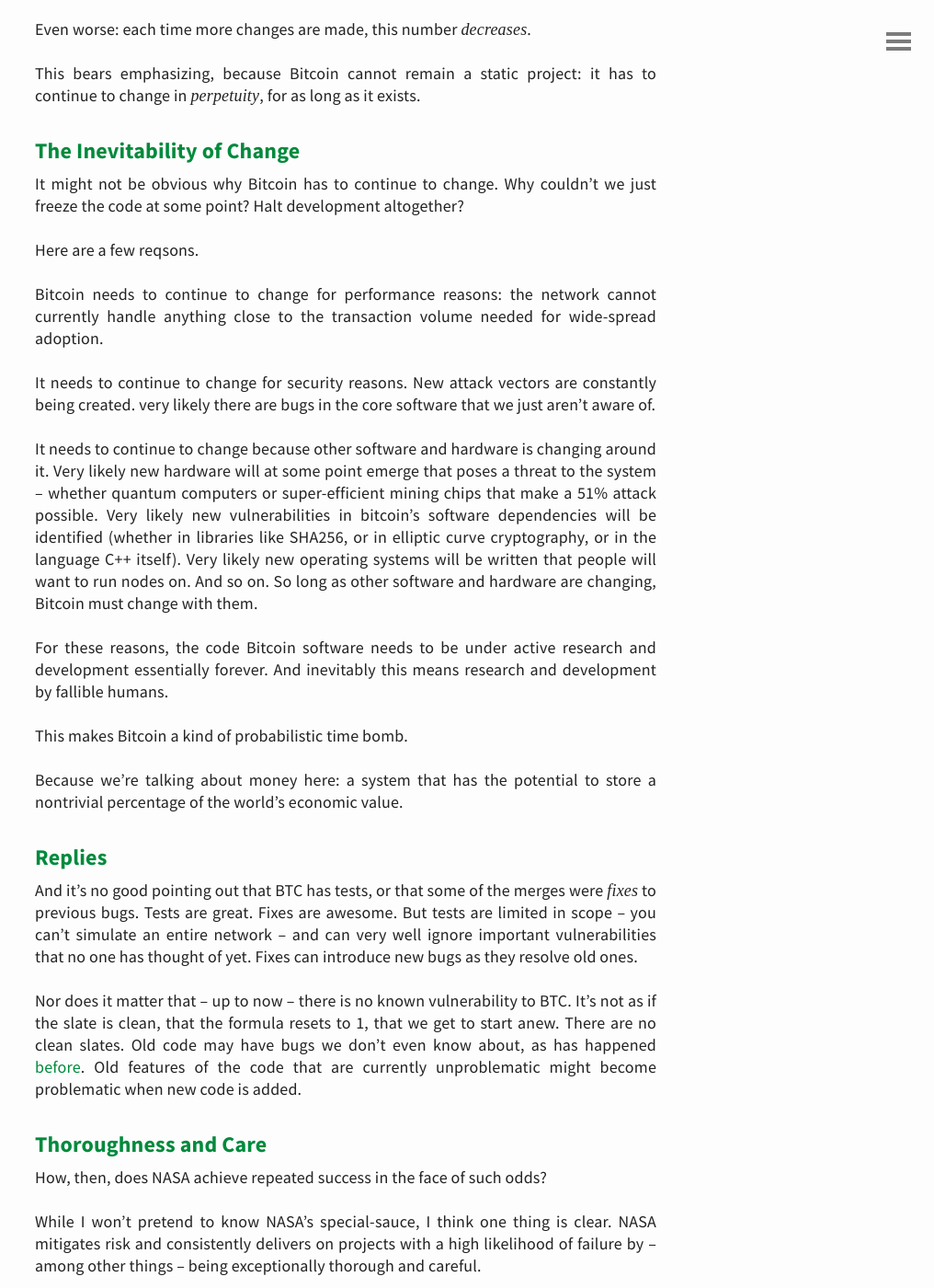
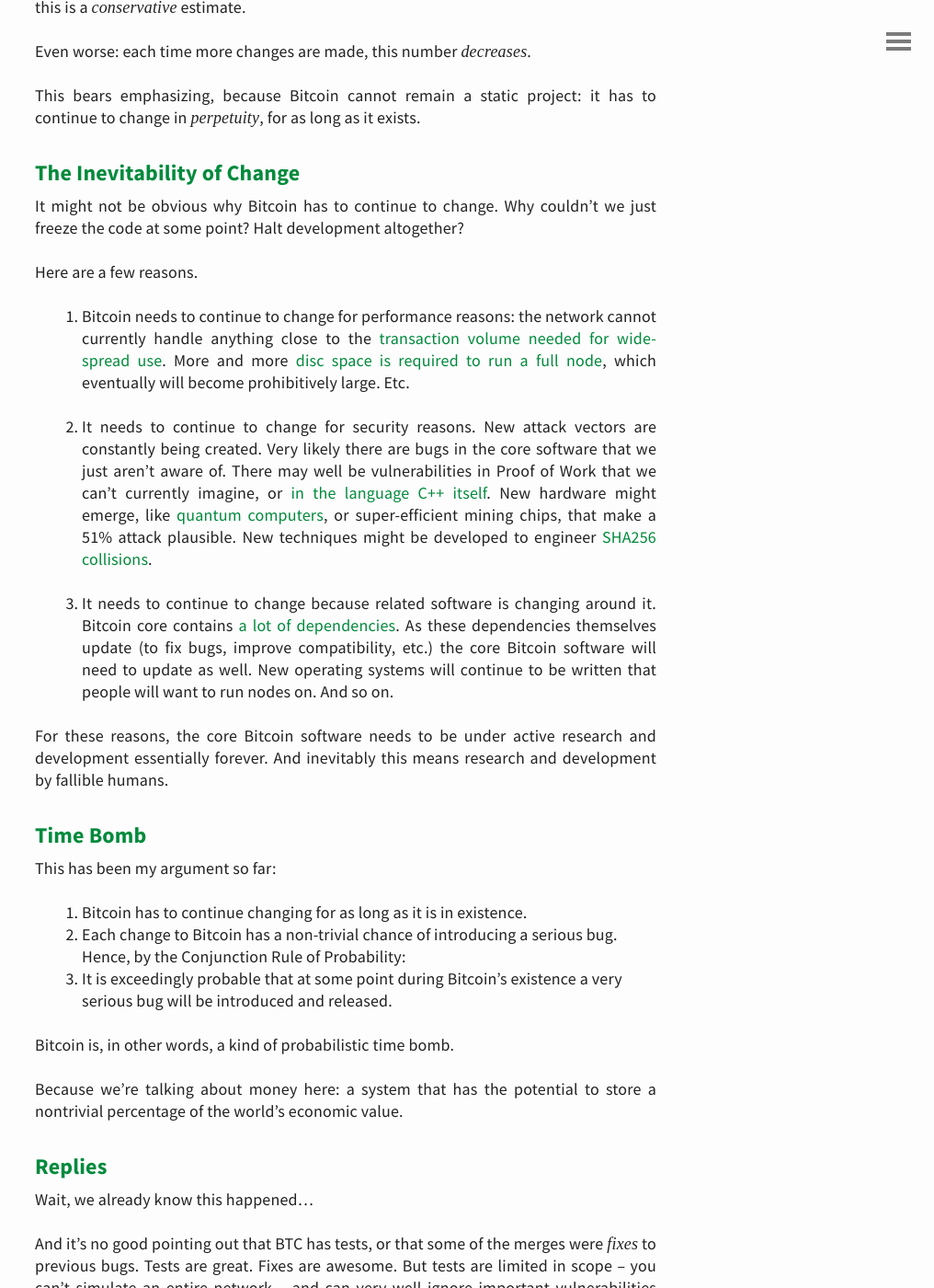
Before and after one commit to davidlaprade/davidlaprade.github.io, a Jekyll site: the page built from _posts/2018-11-23-my-biggest-doubt-about-btc.md, in a window 1280 px wide and 1400 px high, scrolled down 4296 px. Shown: the whole window at 92% size, without its empty margins (264-1280 px from the left). Built offline with Jekyll 4.4.1, drawn with Linux system fonts in a browser that asks for light colours; comment, search, counter and statistics services are not loaded; some of the changed text lies outside the part shown.

Commit message:
Explain why we can't stop developing bitcoin ever

```diff
--- a/_posts/2018-11-23-my-biggest-doubt-about-btc.md
+++ b/_posts/2018-11-23-my-biggest-doubt-about-btc.md
@@ -153,31 +154,49 @@ to continue to change in _perpetuity_, for as long as it exists.
 It might not be obvious why Bitcoin has to continue to change. Why couldn't we
 just freeze the code at some point? Halt development altogether?
 
-Here are a few reqsons.
+Here are a few reasons.
 
-Bitcoin needs to continue to change for performance reasons: the network cannot
-currently handle anything close to the transaction volume needed for
-wide-spread adoption.
+1. Bitcoin needs to continue to change for performance reasons: the network cannot
+currently handle anything close to the [transaction volume needed for
+wide-spread use](https://twitter.com/yassineARK/status/1032353127800991750).
+More and more [disc space is required to run a full
+node](https://www.reddit.com/r/btc/comments/7gwe0d/how_much_disk_space_is_needed_for_a_full_node/),
+which eventually will become prohibitively large. Etc.
 
-It needs to continue to change for security reasons. New attack vectors are
-constantly being created. very likely there are bugs in the core software that
-we just aren't aware of.
+2. It needs to continue to change for security reasons. New attack vectors are
+constantly being created. Very likely there are bugs in the core software
+that we just aren't aware of. There may well be vulnerabilities in Proof of Work
+that we can't currently imagine, or [in the language C++
+itself](https://gcc.gnu.org/bugzilla/buglist.cgi?bug_status=ASSIGNED&cf_known_to_fail_type=allwords&cf_known_to_work_type=allwords&component=c&component=c%2B%2B&product=classpath&product=gcc&query_format=advanced).
+New hardware might emerge, like [quantum
+computers](https://en.wikipedia.org/wiki/Quantum_computing), or super-efficient mining
+chips, that make a 51% attack plausible. New techniques might be developed to
+engineer [SHA256
+collisions](https://security.googleblog.com/2017/02/announcing-first-sha1-collision.html).
 
-It needs to continue to change because other software and hardware is changing
-around it. Very likely new hardware will at some point emerge
-that poses a threat to the system -- whether quantum computers or
-super-efficient mining chips that make a 51% attack possible. Very likely new
-vulnerabilities in bitcoin's software dependencies will be identified (whether in
-libraries like SHA256, or in elliptic curve cryptography, or in the language C++
-itself). Very likely new operating systems will be written that people will want to run
-nodes on. And so on. So long as other software and hardware are
-changing, Bitcoin must change with them.
+3. It needs to continue to change because related software is
+   changing around it. Bitcoin core contains [a lot of
+dependencies](https://github.com/bitcoin/bitcoin/search?l=C%2B%2B&q=include).
+As these dependencies themselves update (to fix bugs, improve compatibility,
+etc.) the core Bitcoin software will need to update as well. New operating
+systems will continue to be written that people will want to run nodes on. And
+so on.
 
-For these reasons, the code Bitcoin software needs to be under active
+For these reasons, the core Bitcoin software needs to be under active
 research and development essentially forever. And inevitably this means research
 and development by fallible humans.
 
-This makes Bitcoin a kind of probabilistic time bomb.
+### Time Bomb
+
+This has been my argument so far:
+
+1. Bitcoin has to continue changing for as long as it is in existence.
+2. Each change to Bitcoin has a non-trivial chance of introducing a serious bug.
+Hence, by the Conjunction Rule of Probability:
+3. It is exceedingly probable that at some point during Bitcoin's existence a
+   very serious bug will be introduced and released.
+
+Bitcoin is, in other words, a kind of probabilistic time bomb.
 
 
 Because we're talking about money here: a system that
@@ -185,6 +204,8 @@ has the potential to store a nontrivial percentage of the world's economic
 value.
 
 ### Replies
+
+Wait, we already know this happened...
 
 And it's no good pointing out that BTC has tests, or that some of the merges
 were _fixes_ to previous bugs. Tests are great. Fixes are awesome. But tests
```
Also changed, not shown: other parts of _posts/2018-11-23-my-biggest-doubt-about-btc.md (+3 -2 lines).
